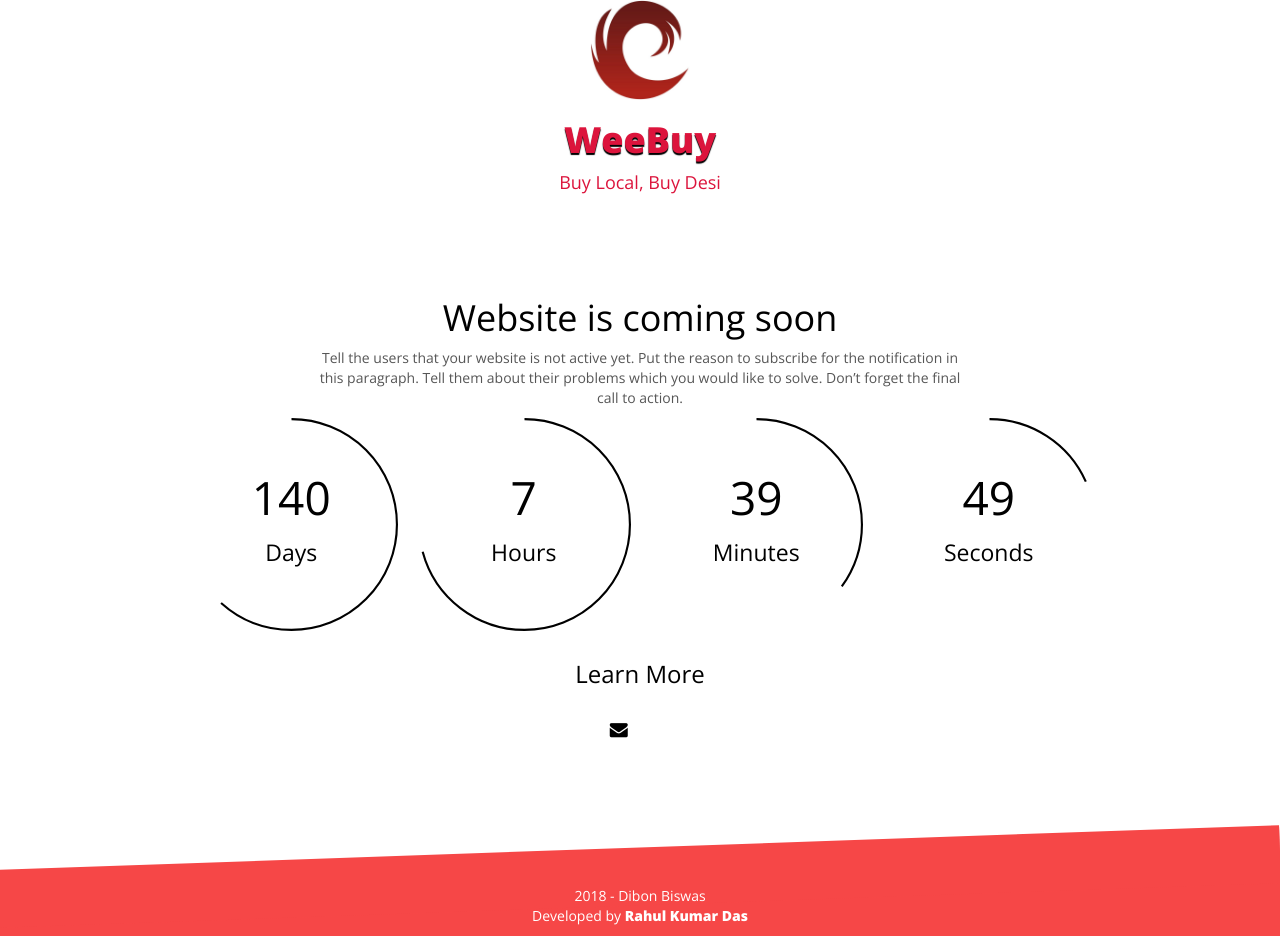
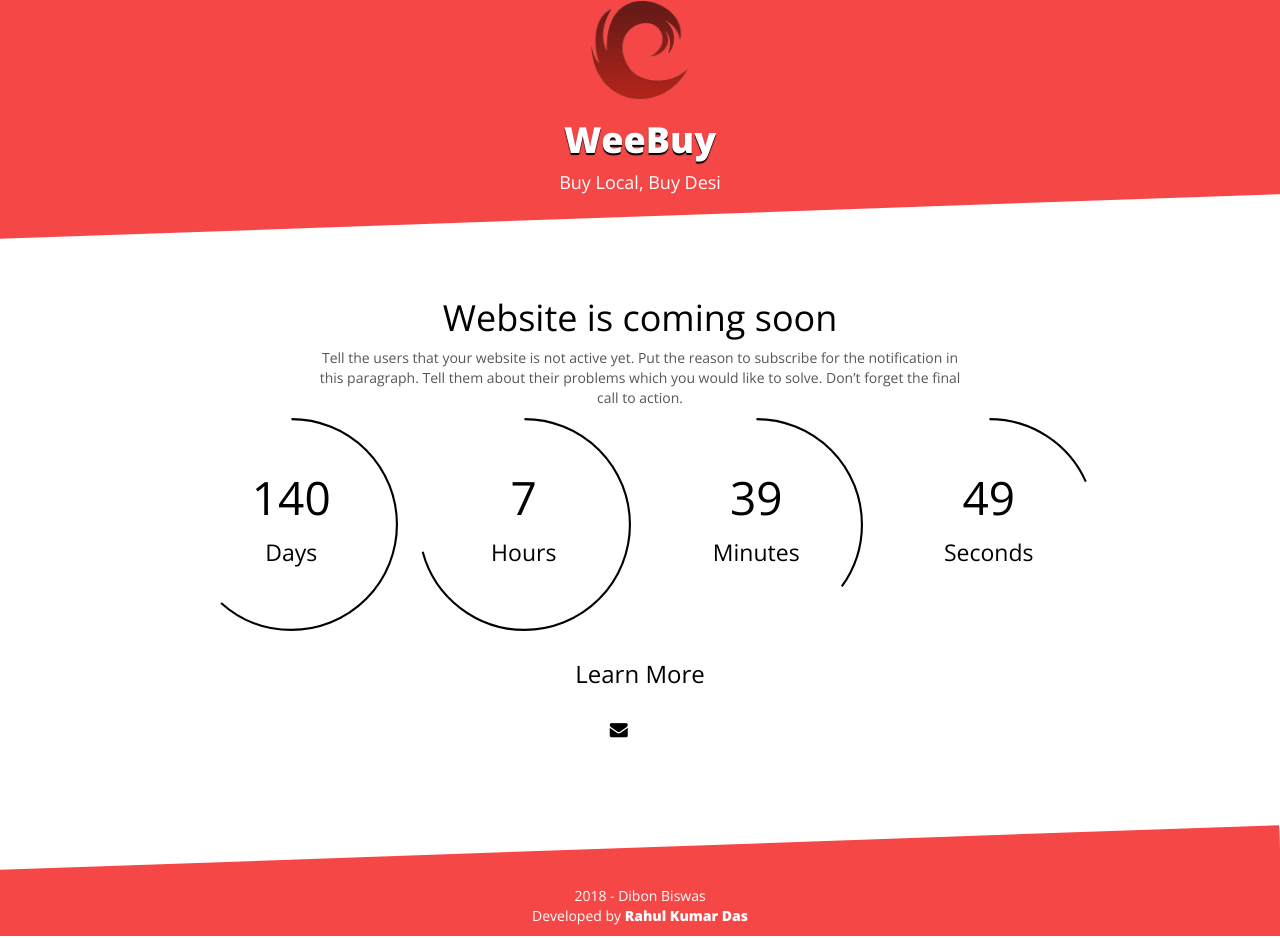
Before and after one commit to rahul-das/rahul-das.github.io, a Jekyll site: the page built from index.md, in a window 1280 px wide. Built offline with Jekyll 4.4.1, drawn with Linux system fonts in a browser that asks for light colours; nearby versions of some CDN libraries.

Commit message:
css Changes

```diff
--- a/_layouts/home.html
+++ b/_layouts/home.html
@@ -30,7 +30,7 @@
                 <div class="row">
                     <div class="col-xs-12">
                         <!-- <h1><i class="fa fa-clock-o" style="color:white"></i></h1> -->
-                        <img src="WeeBuy Logo.jpeg" alt="WeeBuy" height="100" width="100">
+                        <img src="weebuy.png" alt="WeeBuy" height="100" width="100">
                         <h2>{{ page.title | default: site.title }}</h2>
                         <p>{{ page.excerpt | default: site.description }}
                         </p>
--- a/css/style.css
+++ b/css/style.css
@@ -56,7 +56,7 @@ header i.fa {
 header h2 {
     font-family: 'Open Sans';
     font-weight: 800;
-    color: crimson;
+    color: white;
     /* text-transform: uppercase; */
     font-weight: bold;
     font-size: 36px;
@@ -67,11 +67,11 @@ header p {
     font-family: 'Open Sans';
     font-size: 18px;
     text-transform: capitalize;
-    color: crimson;
+    color: white;
 }
 
 .color {
-    background-color: #ffff
+    background-color: #f64747
 }
 
 .ss-style-doublediagonal {
```
Also changed, not shown: weebuy.png (added).
